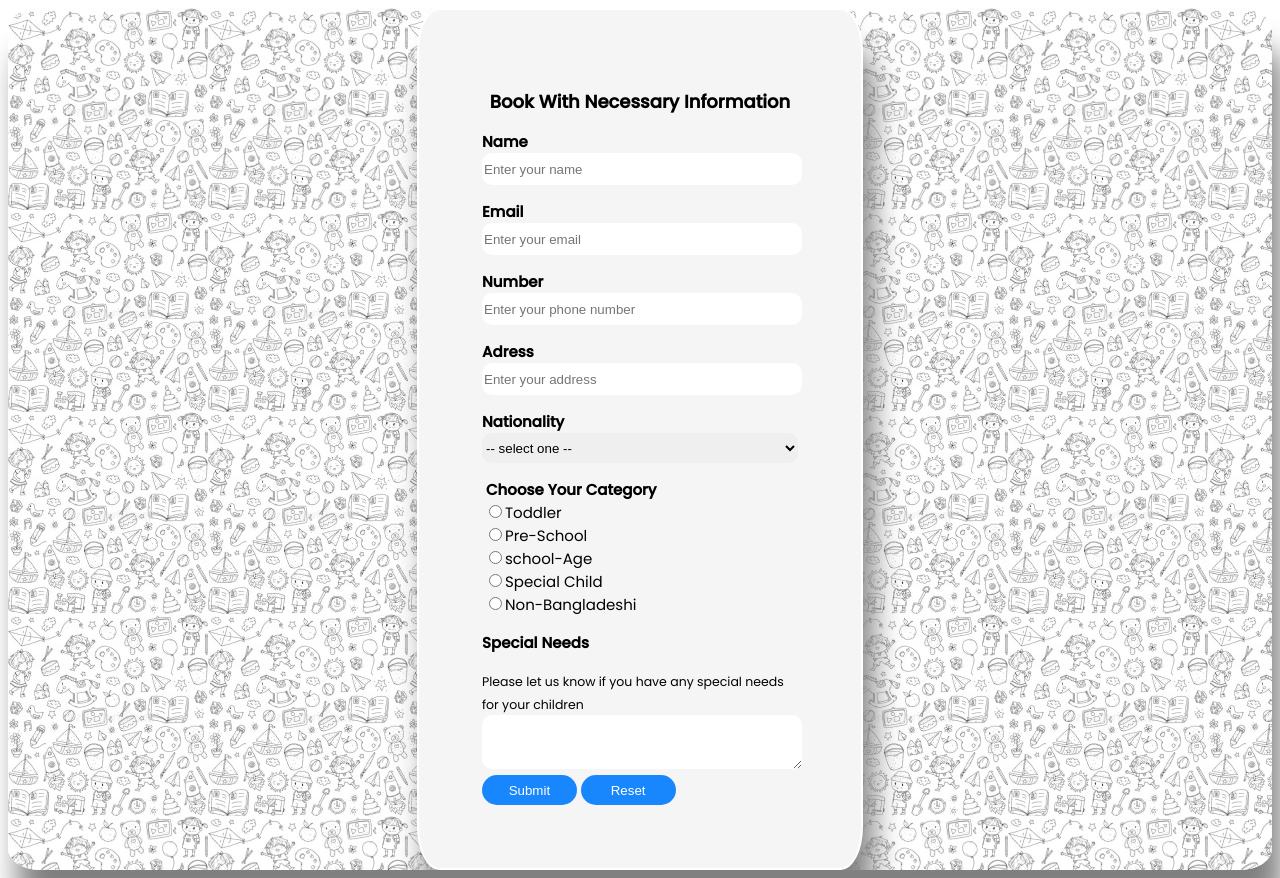
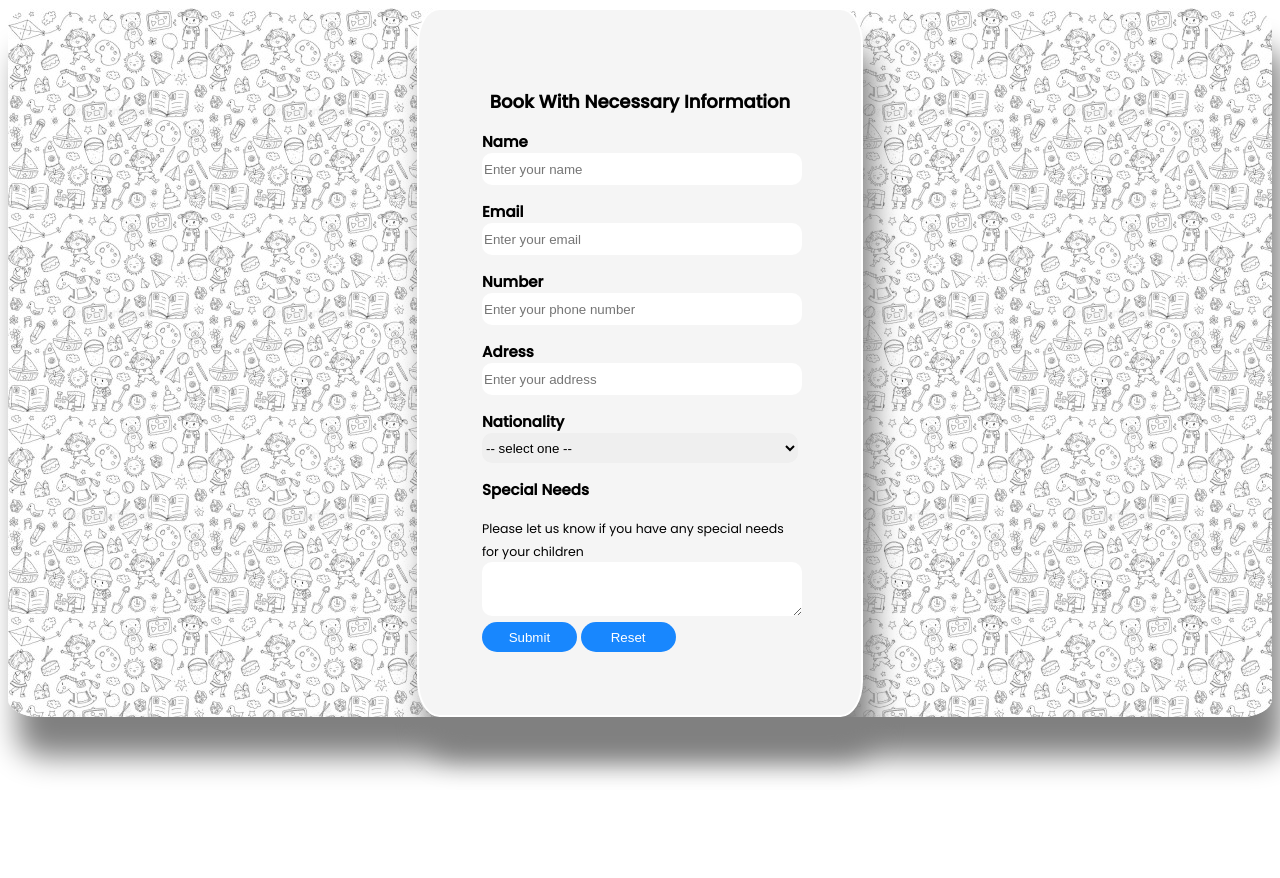
Before and after one commit to Zannatul007/Cloud-Children, a plain HTML site: page book.html in a window 1280 px wide. After the commit the page ends 800 px from the top, so only its background shows below. Drawn offline with Linux system fonts and the light colour scheme.

Commit message:
removing category

```diff
--- a/book.html
+++ b/book.html
@@ -228,20 +228,7 @@
                     </select>
                 </p>
 
-                <fieldset>
-                    <legend><b>Choose Your Category</b></legend>
-                    <div class="small-font">
-                        <label for="toddler"><input type="radio" name="category" id="toddler">Toddler</label><br>
-                        <label for="pre-school"><input type="radio" name="category"
-                                id="pre-school">Pre-School</label><br>
-                        <label for="school-age"><input type="radio" name="category"
-                                id="school-age">school-Age</label><br>
-                        <label for="special-child"><input type="radio" name="category" id="special-child">Special
-                            Child</label><br>
-                        <label for="foreigner-child"><input type="radio" name="category"
-                                id="foreigner-child">Non-Bangladeshi</label><br>
-                    </div>
-                </fieldset>
+
 
                 <div class="special_need">
                     <h3>
```
